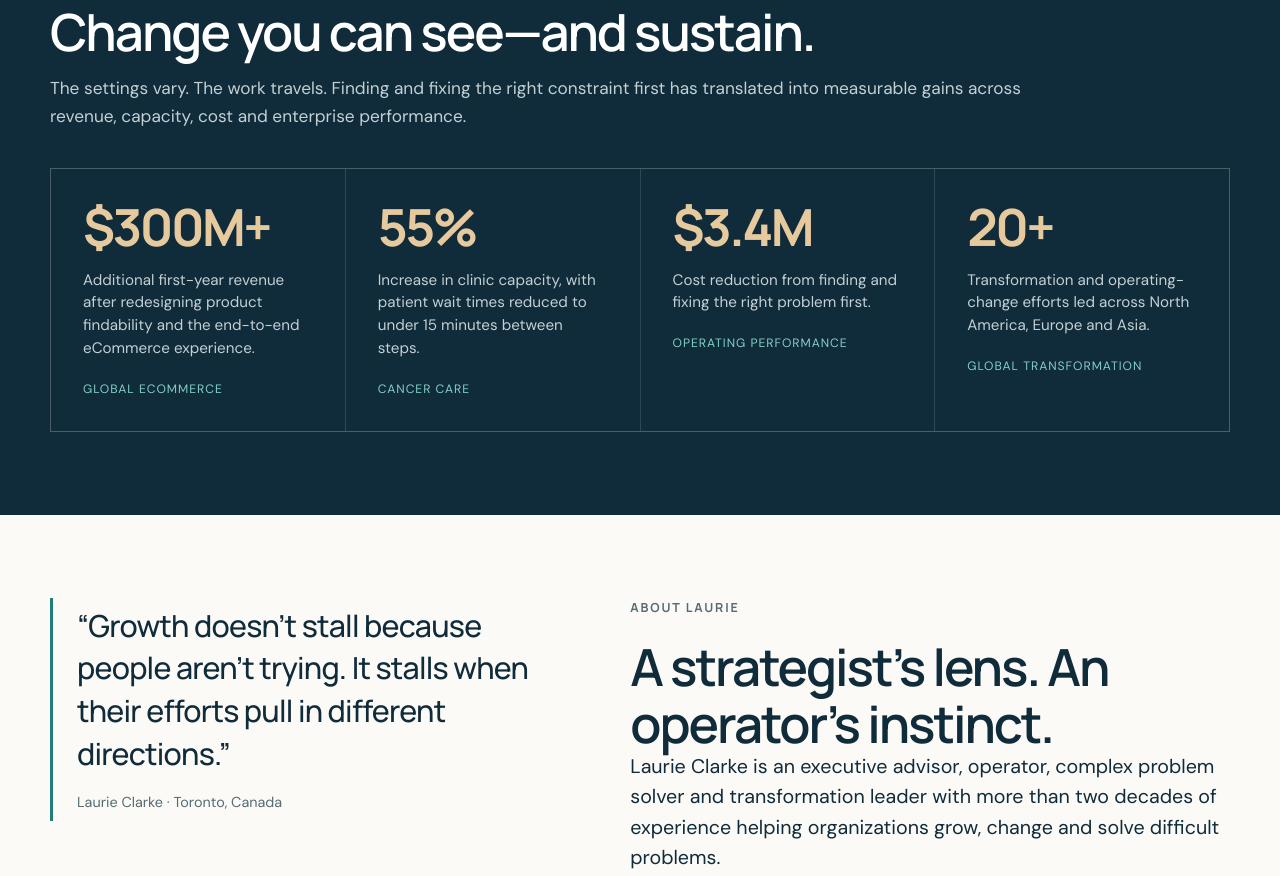
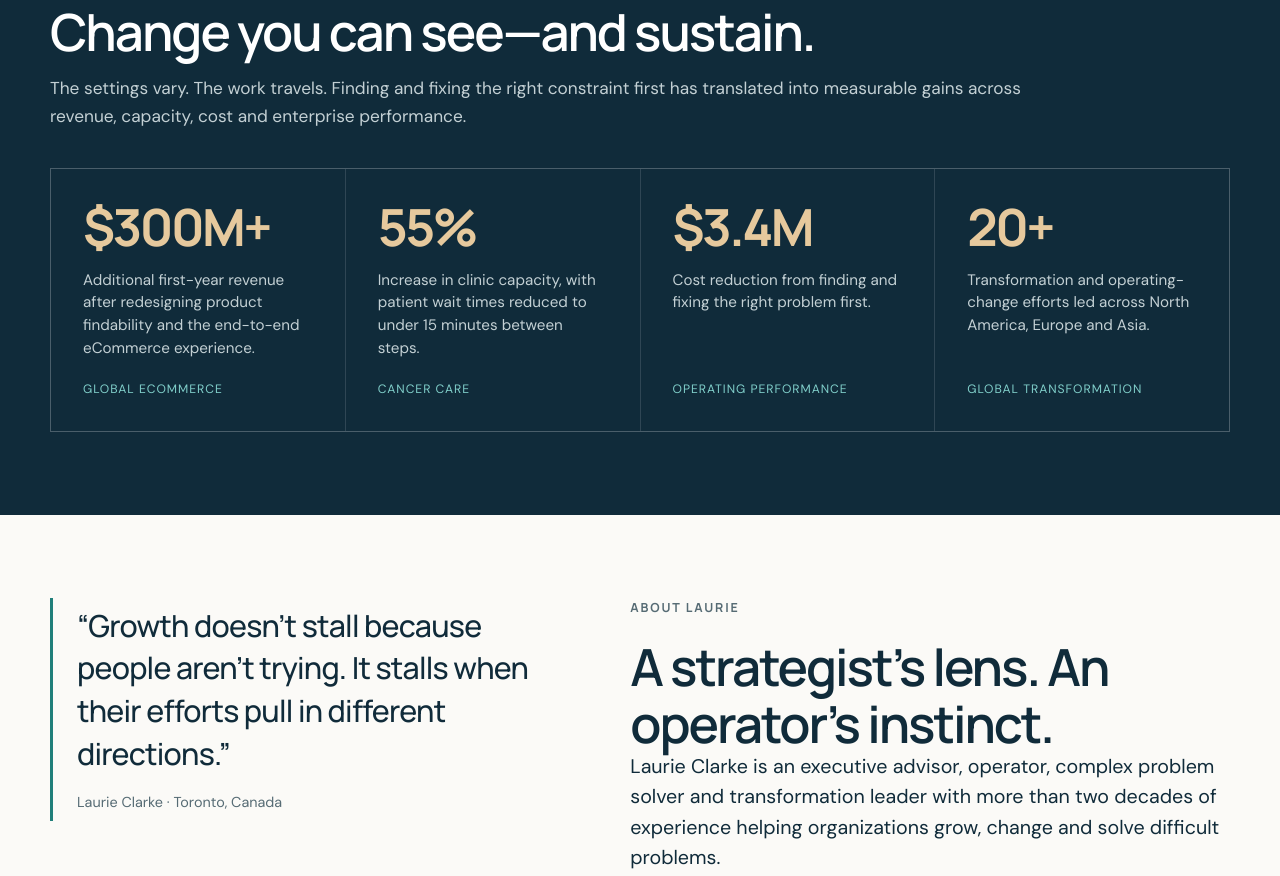
Before and after one commit to LaurieClarke-Nexaura/laurie-clarke, a plain HTML site: page index.html in a window 1280 px wide. Shown: the part 3144-4020 px from the top of the page. Drawn offline with Linux system fonts and the light colour scheme.

Commit message:
Add files via upload

```diff
--- a/index.html
+++ b/index.html
@@ -350,10 +350,24 @@
     .results h2 { color: var(--white); }
     .results .section-intro { color: #c3d0d4; }
     .proof-grid { display: grid; grid-template-columns: repeat(4, 1fr); gap: 1px; border: 1px solid rgba(255,255,255,.13); background: rgba(255,255,255,.13); }
-    .proof { min-height: 230px; padding: 2rem; background: var(--navy); }
+    .proof {
+      min-height: 230px;
+      padding: 2rem;
+      background: var(--navy);
+      display: flex;
+      flex-direction: column;
+    }
     .proof strong { display: block; color: #e6c99d; font-family: Manrope, Arial, sans-serif; font-size: clamp(2rem, 4vw, 3.35rem); line-height: 1; letter-spacing: -.05em; }
     .proof p { margin: 1rem 0 0; color: #c3d0d4; font-size: .95rem; line-height: 1.5; }
-    .proof .context { display: block; margin-top: 1.2rem; color: #80cfca; font-size: .76rem; letter-spacing: .08em; text-transform: uppercase; }
+    .proof .context {
+      display: block;
+      margin-top: auto;
+      padding-top: 1.2rem;
+      color: #80cfca;
+      font-size: .76rem;
+      letter-spacing: .08em;
+      text-transform: uppercase;
+    }
 
     .about-grid { display: grid; grid-template-columns: .9fr 1.1fr; gap: clamp(3rem, 7vw, 7rem); align-items: start; }
     .about-card {
@@ -637,7 +651,7 @@
             <p>Earlier in her career, Laurie was COO and co-owner of The Tatham Group, where she led large-scale transformations across North America, Europe and Asia. Across her career, she has worked with Fortune 500 executives, founders, boards and leadership teams on strategy, customer experience, operating-model redesign, organizational change and complex implementation.</p>
             <p>Her work is deliberately cross-industry. The problems she is brought in to solve — how strategy becomes execution, where capacity is being lost, what is constraining growth, and why customer, operating or people issues are reinforcing one another — sit beneath sector mechanics. Working across industries gives her a wider pattern library and enough distance to challenge assumptions that can become invisible from inside the business, while the people closest to the work bring the technical depth.</p>
             <p>What clients tend to value is her ability to move between the strategic and the practical: to see connections across customer, operations, people and leadership, find the constraint beneath the symptoms and stay engaged long enough to make the change real.</p>
-            <p>Laurie holds a Bachelor of Commerce with distinction from the University of Toronto, with studies spanning commerce and finance, human biology and economics.</p>
+            <p>Laurie holds a Bachelor of Commerce with distinction from the University of Toronto, with a specialist in Commerce & Finance, a major in Human Biology and a minor in Economics.</p>
           </div>
         </div>
       </div>
```
